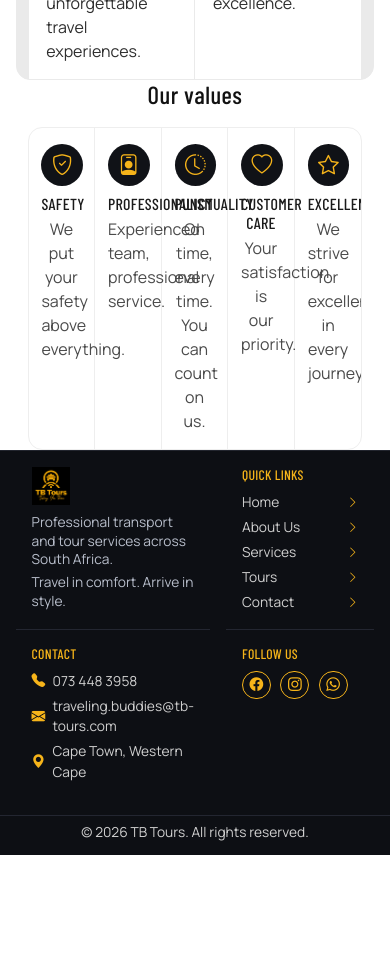
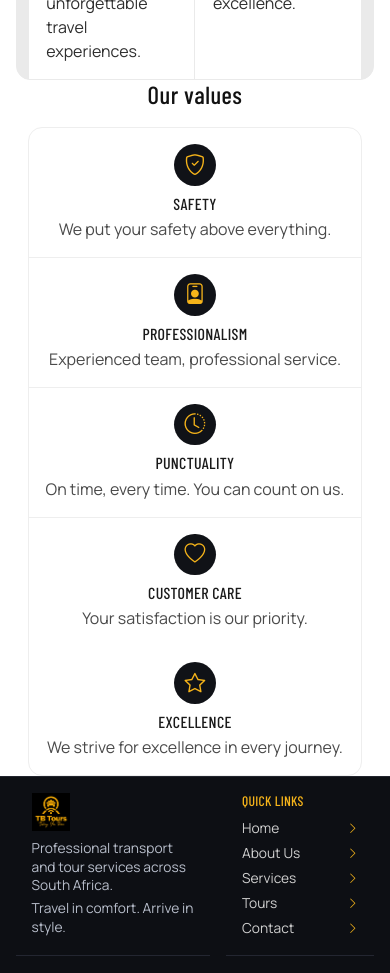
Before and after one commit to Simamkele20/TB-Tours-Project, an Angular app in the folder frontend/: page /about in a window 390 px wide. Shown: the part 1820-2793 px from the top of the page. Before the commit the page ends 2675 px from the top, so only its background shows below. Built offline with nearby package versions, Linux system fonts and the light colour scheme; a web font is replaced by a local one.

Commit message:
Enhance value item layout for responsiveness; adjust grid and borders for smaller screens

```diff
--- a/frontend/src/app/pages/about/about.component.scss
+++ b/frontend/src/app/pages/about/about.component.scss
@@ -159,11 +159,49 @@
   text-transform: uppercase;
   font-size: 1rem;
   color: #1a1a1a;
+  line-height: 1.2;
+  overflow-wrap: anywhere;
 }
 
 .value-item p {
   margin: 0;
   color: #4a4a4a;
+  overflow-wrap: anywhere;
+}
+
+@media (max-width: 900px) {
+  .values-grid {
+    grid-template-columns: repeat(2, minmax(0, 1fr));
+  }
+
+  .value-item {
+    border-right: 1px solid #eee;
+    border-bottom: 1px solid #eee;
+    padding: 1rem 0.9rem;
+  }
+
+  .value-item:nth-child(2n) {
+    border-right: 0;
+  }
+
+  .value-item:nth-last-child(-n + 2) {
+    border-bottom: 0;
+  }
+}
+
+@media (max-width: 520px) {
+  .values-grid {
+    grid-template-columns: 1fr;
+  }
+
+  .value-item {
+    border-right: 0;
+    border-bottom: 1px solid #eee;
+  }
+
+  .value-item:last-child {
+    border-bottom: 0;
+  }
 }
 
 .about-stats {
```
